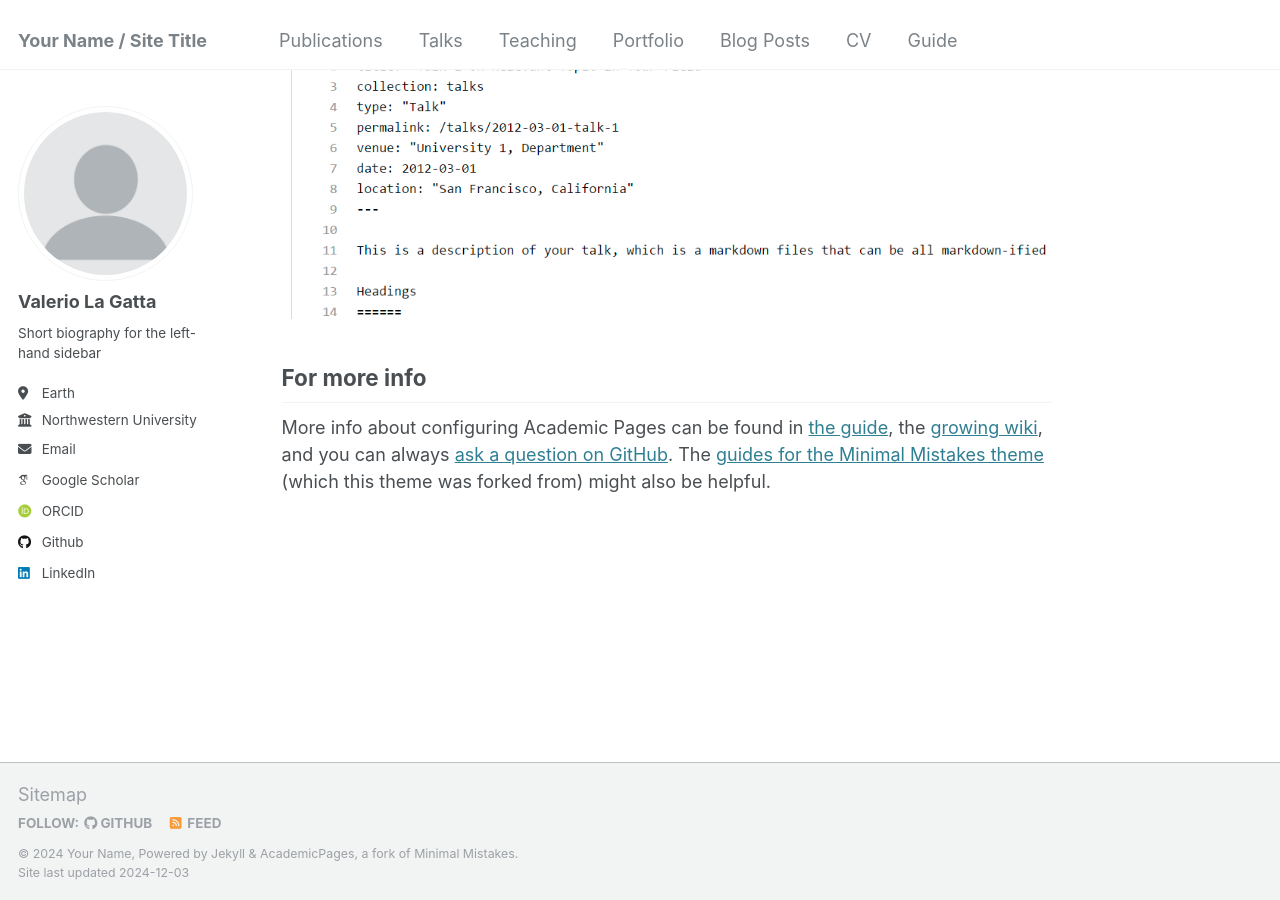
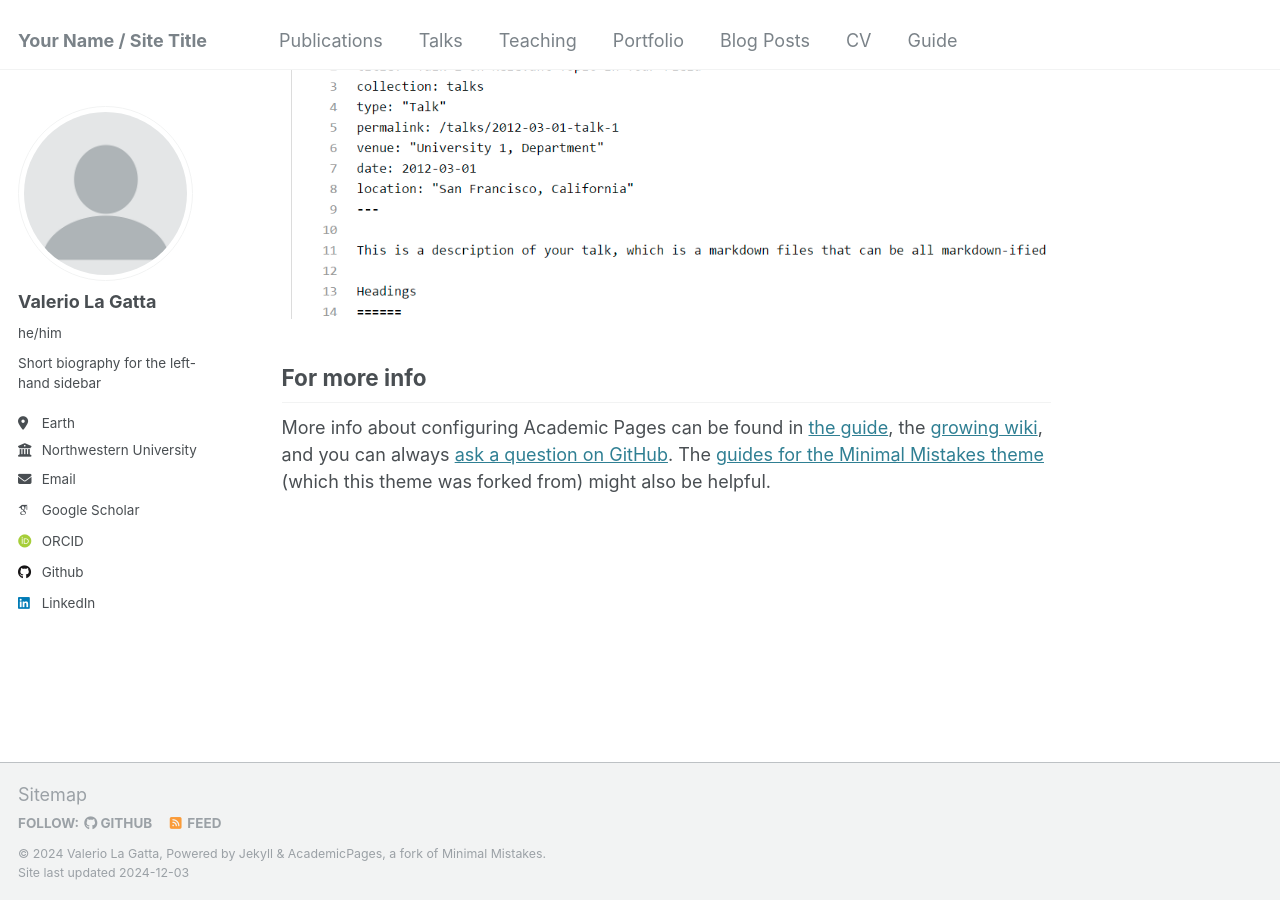
Before and after one commit to valeriolagatta/valeriolagatta.github.io, a Jekyll site: the page built from _pages/about.md, in a window 1280 px wide and 900 px high, scrolled down 2643 px. Built offline with Jekyll 4.4.1, drawn with Linux system fonts in a browser that asks for light colours; some web fonts are replaced.

Commit message:
Update _config.yml

```diff
--- a/_config.yml
+++ b/_config.yml
@@ -10,8 +10,8 @@
 locale                   : "en-US"
 title                    : "Your Name / Site Title"
 title_separator          : "-"
-name                     : &name "Your Name"
-description              : &description "personal description"
+name                     : &name "Valerio La Gatta"
+description              : &description "Postdoc @NSAIL"
 url                      : https://valeriolagatta.github.io # the base hostname & protocol for your site e.g. "https://[your GitHub username].github.io"
 baseurl                  : "" # the subpath of your site, e.g. "/blog"
 repository               : "valeriolagatta/valeriolagatta.github.io"
@@ -23,7 +23,7 @@ author:
   # Biographic information
   avatar           : "profile.png"
   name             : "Valerio La Gatta"
-  pronouns         : # example: "she/her"
+  pronouns         : "he/him"
   bio              : "Short biography for the left-hand sidebar"
   location         : "Earth"
   employer         : "Northwestern University"
```
